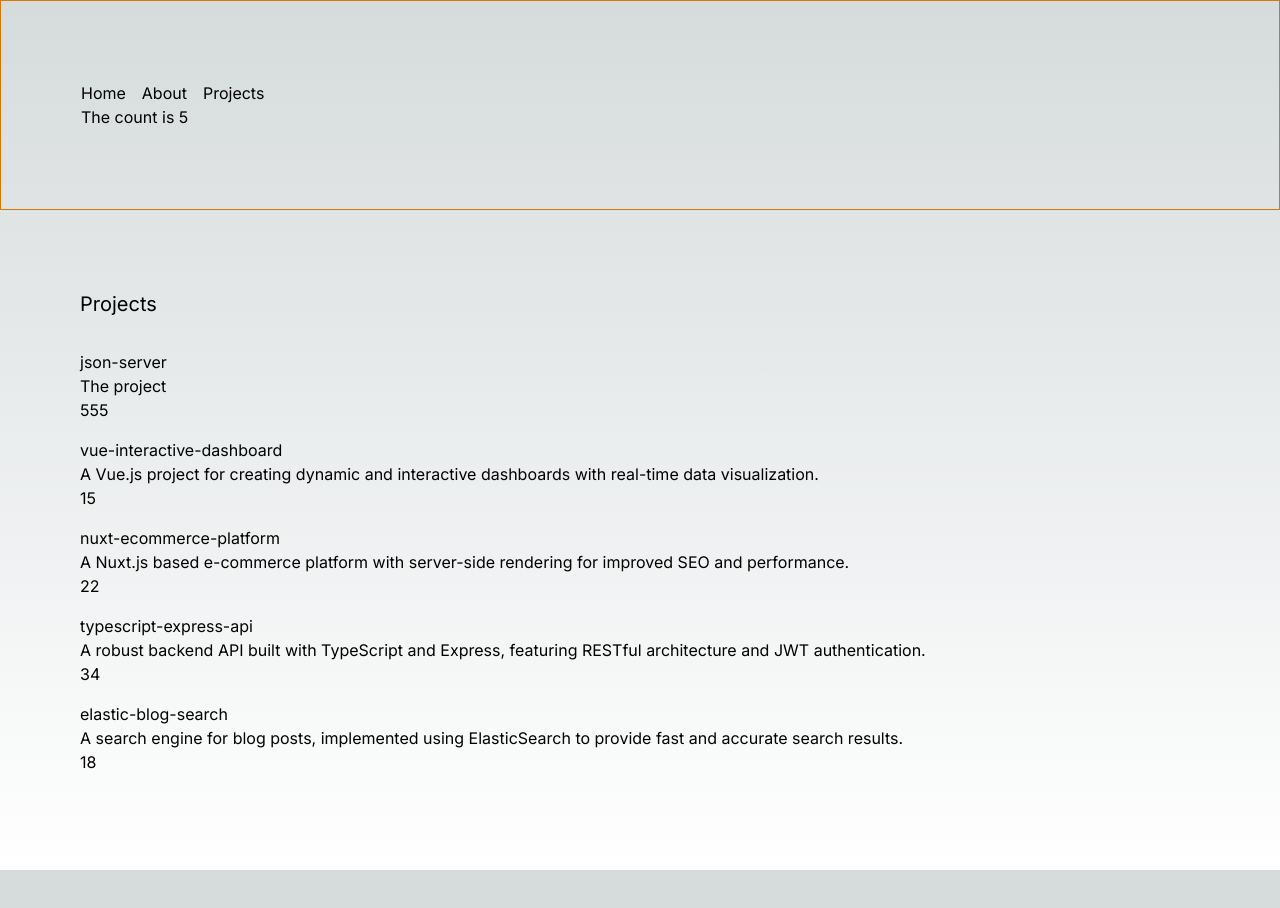
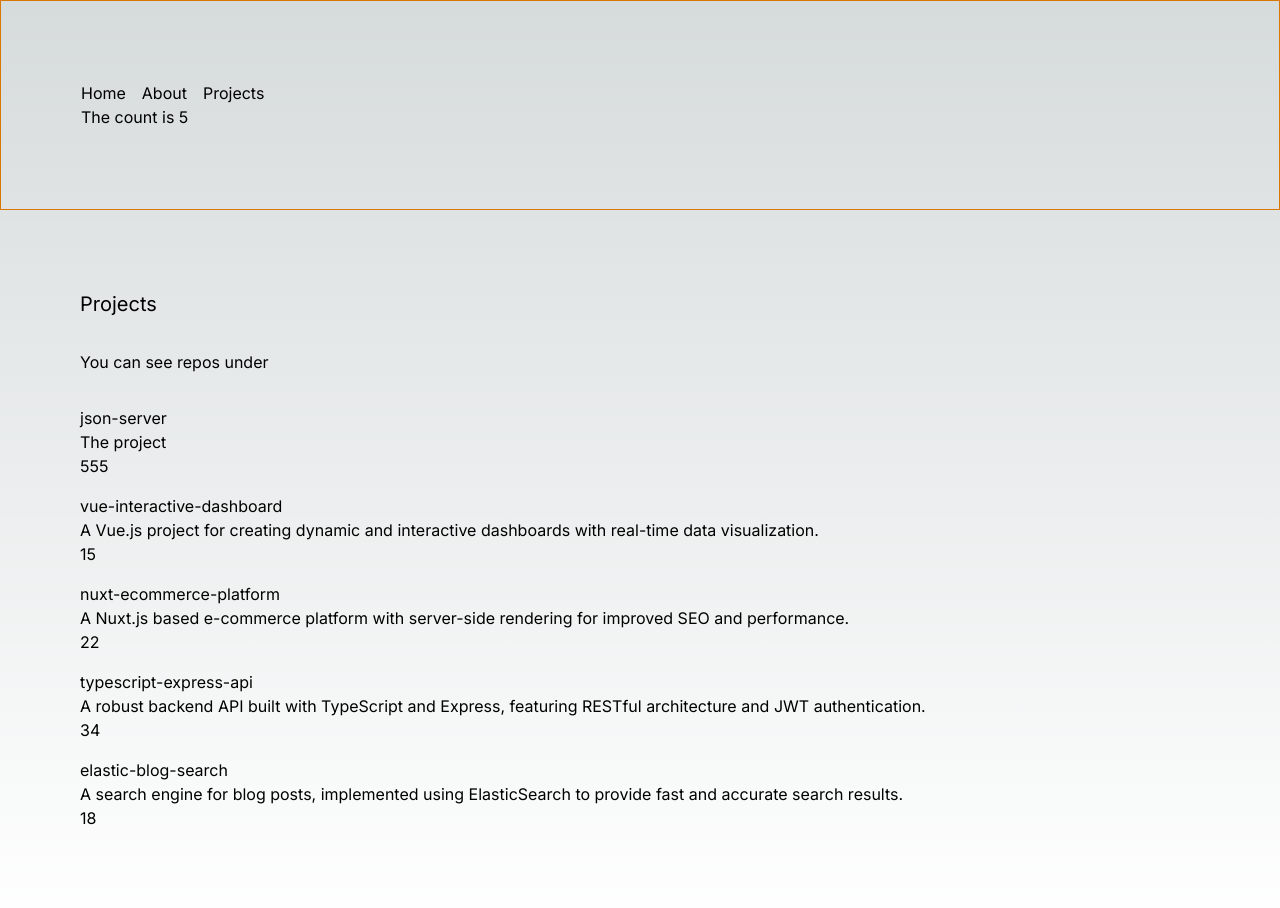
Before and after one commit to tascagdas/tascagdas-blog-portfolio, a Next.js app: page /about/projects in a window 1280 px wide. Shown: the top 908 px of the page. Before the commit the page ends 870 px from the top, so only its background shows below. Built offline with nearby package versions, Linux system fonts and the light colour scheme; data requests are answered from the project's data file.

Commit message:
loading icin suspense kullanimi

```diff
--- /dev/null
+++ b/app/about/projects/components/project-list-loading.js
@@ -0,0 +1,19 @@
+import React from 'react'
+
+const ProjectListLoading = () => {
+  return (
+
+          <ul className="space-y-8">
+              {Array(3).fill(0).map((_el, index) => (
+                  <li key={index} className="mb-4">
+                      <div className="w-full h-24 animate-pulse bg-neutral-100 dark:bg-neutral-700">
+
+                      </div>
+                  </li>
+              ))}
+          </ul>
+
+  )
+}
+
+export default ProjectListLoading
--- /dev/null
+++ b/app/about/projects/components/project-list.js
@@ -0,0 +1,24 @@
+import React from 'react'
+
+const ProjectList = async () => {
+
+    const response = await fetch('http://localhost:3001/repos', { cache: 'no-store' });
+
+    const repos = await response.json();
+
+
+
+  return (
+      <ul>
+          {repos.map(repo => (
+              <li key={repo.id} className="mb-4">
+                  <div>{repo.title}</div>
+                  <div>{repo.description}</div>
+                  <div>{repo.stargazers_count}</div>
+              </li>
+          ))}
+      </ul>
+  )
+}
+
+export default ProjectList
--- a/app/about/projects/loading.js
+++ /dev/null
@@ -1,18 +0,0 @@
-export default function Loading() {
-    return (
-        <>
-            <div className="p-20">
-                <h1 className="mb-8 text-xl">Projects</h1>
-                <ul className="space-y-8">
-                    {Array(3).fill(0).map((_el, index) => (
-                        <li key={index} className="mb-4">
-                            <div className="w-full h-24 animate-pulse bg-neutral-100 dark:bg-neutral-700">
-
-                            </div>
-                        </li>
-                    ))}
-                </ul>
-            </div>
-        </>
-    )
-}
--- a/app/about/projects/page.js
+++ b/app/about/projects/page.js
@@ -1,24 +1,17 @@
-// export const dynamic = 'force-dynamic'
+import { Suspense } from "react";
+import ProjectList from "./components/project-list";
+import ProjectListLoading from "./components/project-list-loading";
 
 export default async function ProjectsPage() {
-
-    const response = await fetch('http://localhost:3001/repos',{cache:'no-store'});
-
-    const repos = await response.json();
-
-
     return (<>
         <div className="p-20">
             <h1 className="mb-8 text-xl">Projects</h1>
-            <ul>
-                {repos.map(repo => (
-                    <li key={repo.id} className="mb-4">
-                        <div>{repo.title}</div>
-                        <div>{repo.description}</div>
-                        <div>{repo.stargazers_count}</div>
-                    </li>
-                ))}
-            </ul>
+
+            <div className="mb-8">You can see repos under</div>
+
+            <Suspense fallback={<ProjectListLoading/>}>
+                <ProjectList />
+            </Suspense>
         </div>
     </>)
 }
```
